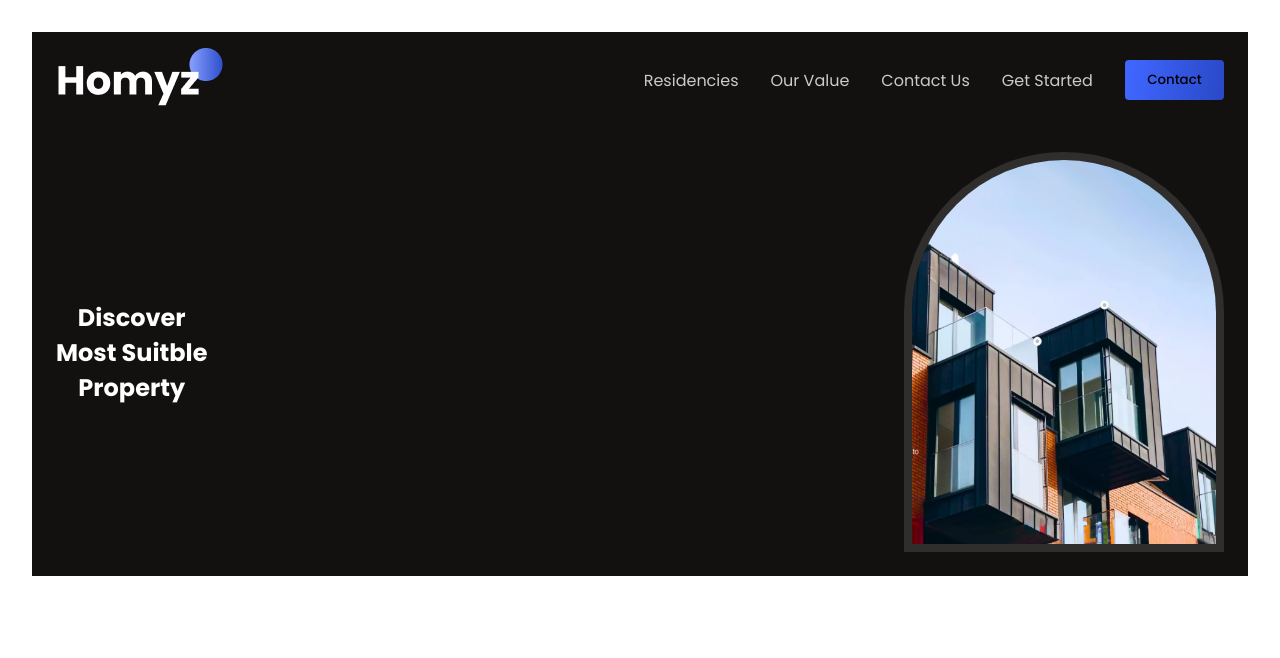
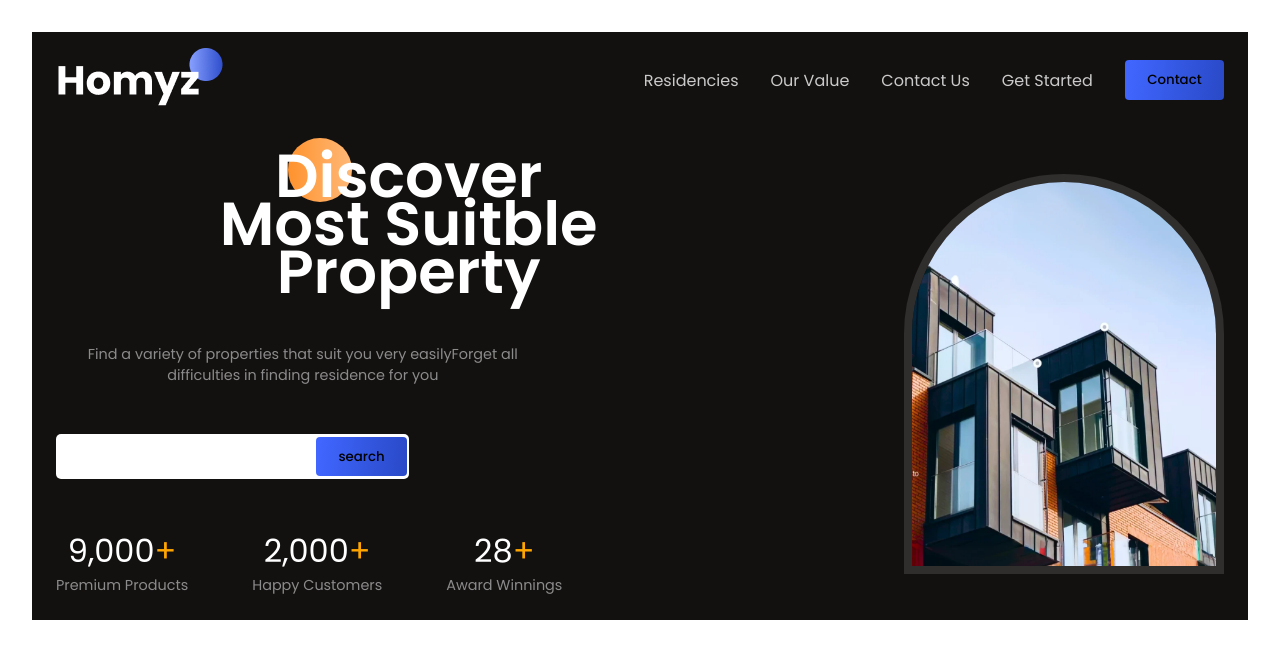
Before and after one commit to itssg001/React.js-Projects, a React (Vite) app in the folder Real-Estate-Website/: page / in a window 1280 px wide. Shown: the top 658 px of the page. Built offline with nearby package versions, Linux system fonts and the light colour scheme.

Commit message:
Hero Section created

```diff
--- a/Real-Estate-Website/package.json
+++ b/Real-Estate-Website/package.json
@@ -11,7 +11,9 @@
   },
   "dependencies": {
     "react": "^18.2.0",
-    "react-dom": "^18.2.0"
+    "react-countup": "^6.5.3",
+    "react-dom": "^18.2.0",
+    "react-icons": "^5.2.1"
   },
   "devDependencies": {
     "@types/react": "^18.2.66",
--- a/Real-Estate-Website/src/components/Hero/Hero.jsx
+++ b/Real-Estate-Website/src/components/Hero/Hero.jsx
@@ -1,4 +1,6 @@
 import React from "react";
+import { AiFillEnvironment } from "react-icons/ai";
+import CountUp from "react-countup";
 import "./hero.css";
 const Hero = () => {
   return (
@@ -6,12 +8,54 @@ const Hero = () => {
       <div className="hero-container">
         {/* left-side  */}
         <div className="hero-left">
-          <div className="hero-title">
+          <div className="hero-tittle">
+          <div className="orange-circle"></div>
             <h1>
               Discover <br />
               Most Suitble <br />
               Property
             </h1>
+          </div>
+          <div className=" secondaryText hero-des">
+            <span>Find a variety of properties that suit you very easily</span>
+            <span>Forget all difficulties in finding residence for you</span>
+          </div>
+          <div className="search-bar">
+          <AiFillEnvironment color="var(--blue)" size={25} />
+          <input type="text" />
+          <button className="button">search</button>
+          </div>
+          <div className="stats">
+            <div className=" stat">
+                <span>
+                    <CountUp start={8800} end={9000} duration={4} />
+                    <span>+</span>
+                </span>
+
+                <span className="secondaryText">
+                    Premium Products
+                </span>
+            </div>
+            <div className=" stat">
+                <span>
+                    <CountUp start={1950} end={2000} duration={4} />
+                    <span>+</span>
+                </span>
+
+                <span className="secondaryText">
+                    Happy Customers
+                </span>
+            </div>
+            <div className=" stat">
+                <span>
+                    <CountUp start={0} end={28}  />
+                    <span>+</span>
+                </span>
+
+                <span className="secondaryText">
+                    Award Winnings
+                </span>
+            </div>
           </div>
         </div>
 
--- a/Real-Estate-Website/src/components/Hero/hero.css
+++ b/Real-Estate-Website/src/components/Hero/hero.css
@@ -14,7 +14,66 @@
     padding: 1.5rem;
 }
 /* Left-side  */
+.hero-left{
+    display: flex;
+    flex-direction: column;
+    gap: 3rem;
+}
+.hero-tittle{
+    position: relative;
+    z-index: 1;
+}
+.hero-tittle h1{
+    font-weight: 600;
+    font-size: 3.8rem;
+    line-height: 3rem;
+}
+.orange-circle{
+    height: 4rem;
+    width: 4rem;
+    background: var(--orange-gradient);
+    border-radius: 50%;
+    position: absolute;
+    right: 58%;
+    top: -10%;
+    z-index: -1;
+}
+.hero-des{
+    width: 70%;
+}
+.search-bar{
+    width: 50%;
+    background-color: white;
+    border-radius: 5px;
+    border: 3px solid rgba(255, 255, 255, 0.12);
+    display: flex;
+    align-items: center;
+    justify-content: space-between;
+}
+.search-bar input{
+    border: none;
+    outline: none;
+}
 
+.stats{
+    width: 100%;
+    display: flex;
+    align-items: center;
+    justify-content:start;
+    gap: 4rem;
+}
+.stats .stat{
+    display: flex;
+    flex-direction: column;
+    align-items: center;
+    justify-content: center;
+}
+.stat>:nth-child(1){
+    font-size: 2rem;
+}
+.stat>:nth-child(1)>:last-child{
+    color: orange;
+}
 /* right side  */
 
 .image-container{
```
Also changed, not shown: 1 other file (tests, documents, lock files or other folders).
